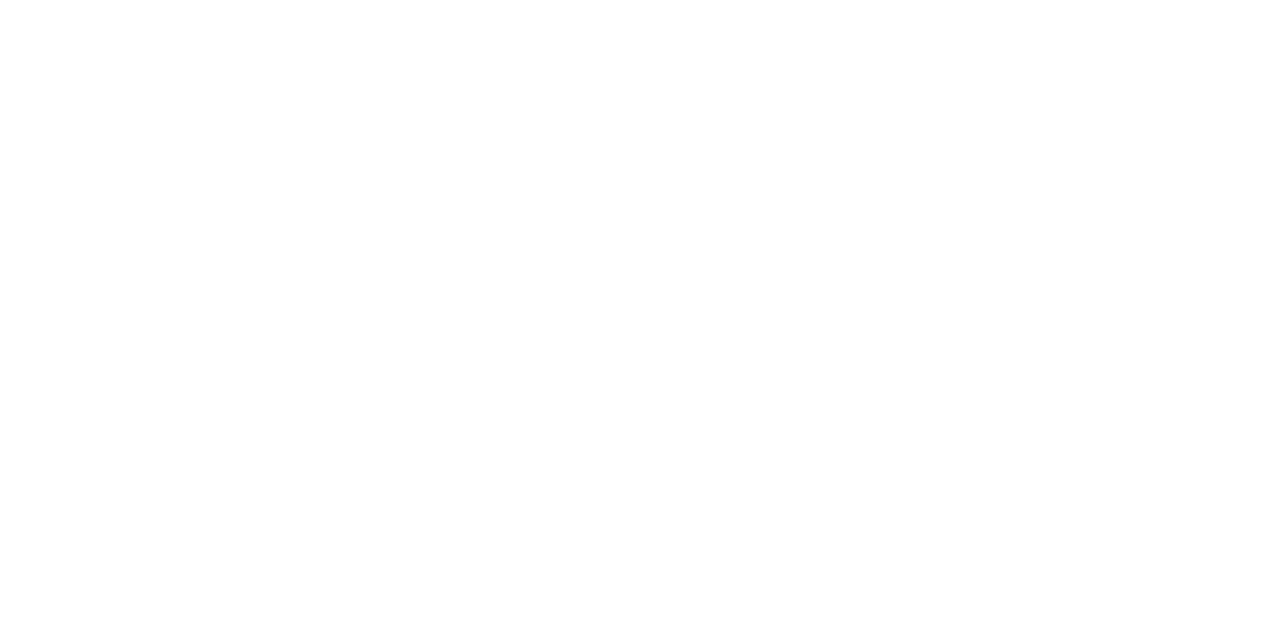
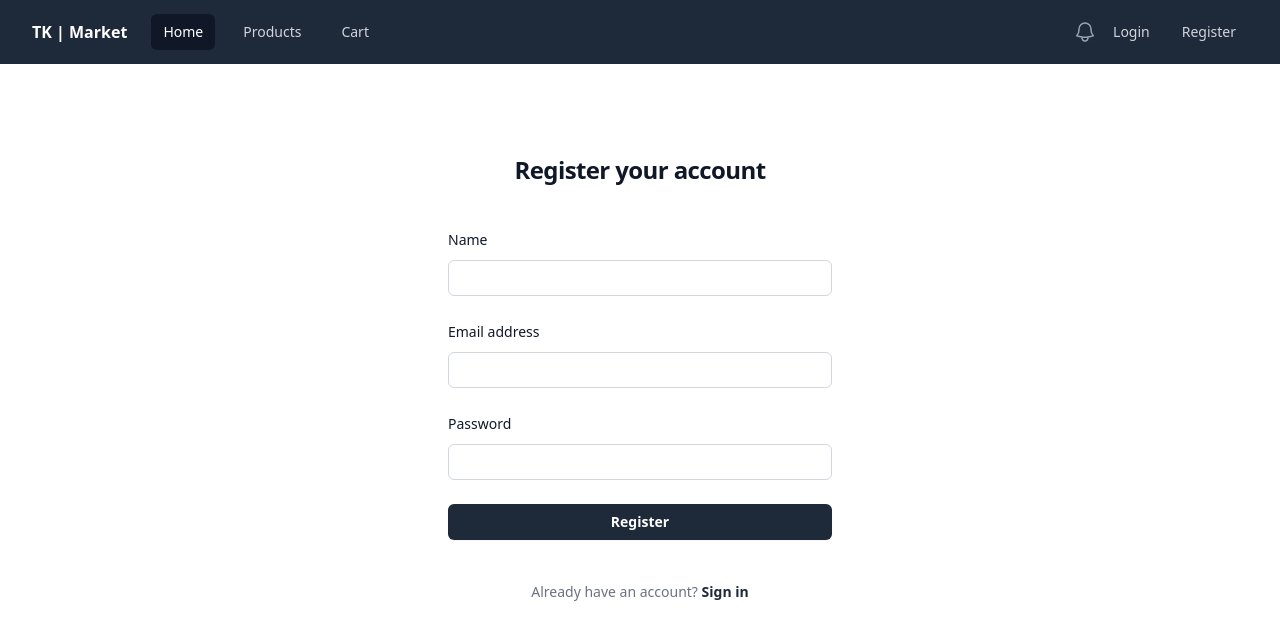
Before and after one commit to Tyler-Kuhn/tkmarket, a React (Vite) app in the folder frontend/: page /register in a window 1280 px wide. Before the commit this address had no page. Shown: the top 640 px of the page. Built offline with nearby package versions, Linux system fonts and the light colour scheme.

Commit message:
Register page finished

```diff
--- /dev/null
+++ b/frontend/src/Register.tsx
@@ -0,0 +1,84 @@
+import NavBar from "./components/NavBar";
+
+export default function Register() {
+  return (
+    <div>
+      <NavBar />
+      <div className="flex min-h-full flex-1 flex-col justify-center px-6 py-12 lg:px-8">
+        <div className="sm:mx-auto sm:w-full sm:max-w-sm">
+          <h2 className="mt-10 text-center text-2xl/9 font-bold tracking-tight text-gray-900">
+            Register your account
+          </h2>
+        </div>
+
+        <div className="mt-10 sm:mx-auto sm:w-full sm:max-w-sm">
+          <form action="#" method="POST" className="space-y-6">
+            <div>
+              <label htmlFor="name" className="block text-sm/6 font-medium text-gray-900">
+                Name
+              </label>
+              <div className="mt-2">
+                <input
+                  id="name"
+                  name="name"
+                  type="text"
+                  required
+                  autoComplete="name"
+                  className="block w-full rounded-md bg-white px-3 py-1.5 text-base text-gray-900 outline-1 -outline-offset-1 outline-gray-300 placeholder:text-gray-400 focus:outline-2 focus:-outline-offset-2 focus:outline-indigo-600 sm:text-sm/6"
+                />
+              </div>
+            </div>
+            <div>
+              <label htmlFor="email" className="block text-sm/6 font-medium text-gray-900">
+                Email address
+              </label>
+              <div className="mt-2">
+                <input
+                  id="email"
+                  name="email"
+                  type="email"
+                  required
+                  autoComplete="email"
+                  className="block w-full rounded-md bg-white px-3 py-1.5 text-base text-gray-900 outline-1 -outline-offset-1 outline-gray-300 placeholder:text-gray-400 focus:outline-2 focus:-outline-offset-2 focus:outline-indigo-600 sm:text-sm/6"
+                />
+              </div>
+            </div>
+
+            <div>
+              <div className="flex items-center justify-between">
+                <label htmlFor="password" className="block text-sm/6 font-medium text-gray-900">
+                  Password
+                </label>
+              </div>
+              <div className="mt-2">
+                <input
+                  id="password"
+                  name="password"
+                  type="password"
+                  required
+                  autoComplete="current-password"
+                  className="block w-full rounded-md bg-white px-3 py-1.5 text-base text-gray-900 outline-1 -outline-offset-1 outline-gray-300 placeholder:text-gray-400 focus:outline-2 focus:-outline-offset-2 focus:outline-indigo-600 sm:text-sm/6"
+                />
+              </div>
+            </div>
+
+            <div>
+              <button
+                type="submit"
+                className="flex w-full justify-center rounded-md bg-gray-800 px-3 py-1.5 text-sm/6 font-semibold text-white shadow-xs hover:bg-gray-500 focus-visible:outline-2 focus-visible:outline-offset-2 focus-visible:outline-indigo-600"
+              >
+                Register
+              </button>
+            </div>
+          </form>
+            <p className="mt-10 text-center text-sm/6 text-gray-500">
+                Already have an account?{" "}
+                <a href="/login" className="font-semibold leading-6 text-gray-800 hover:text-gray-500">
+                Sign in
+                </a>
+            </p>
+        </div>
+      </div>
+    </div>
+  );
+}
--- a/frontend/src/main.tsx
+++ b/frontend/src/main.tsx
@@ -3,12 +3,17 @@ import { createRoot } from "react-dom/client";
 import { BrowserRouter, Route, Routes } from "react-router";
 import "./index.css";
 import App from "./App.tsx";
+import Register from "./Register.tsx";
 
 createRoot(document.getElementById("root")!).render(
   <StrictMode>
     <BrowserRouter>
       <Routes>
         <Route path="/" element={<App />} />
+        <Route path="/products" element={<App />} />
+        <Route path="/cart" element={<App />} />
+        <Route path="/login" element={<App />} />
+        <Route path="/register" element={<Register />} />
       </Routes>
     </BrowserRouter>
   </StrictMode>
```
